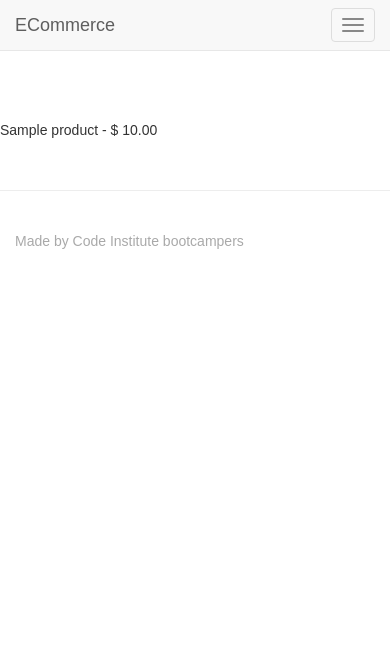
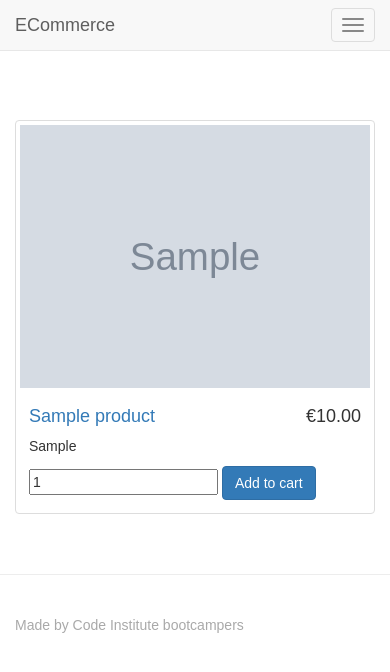
Before and after one commit to dmongey101/e-commerce, a Django app: page / in a window 390 px wide. Shown: the top 672 px of the page. Run offline with Django 3.2, Linux system fonts and the light colour scheme; tables that the repository leaves empty hold one stand-in row (values such as "Sample post"); grey boxes marked "Sample" are stand-in pictures; some libraries are stand-ins or nearby versions.

Commit message:
View list of products

```diff
--- a/ecommerce_project/settings/base.py
+++ b/ecommerce_project/settings/base.py
@@ -66,6 +66,7 @@ TEMPLATES = [
                 'django.template.context_processors.request',
                 'django.contrib.auth.context_processors.auth',
                 'django.contrib.messages.context_processors.messages',
+                'django.template.context_processors.media',
             ],
         },
     },
--- a/ecommerce_project/urls.py
+++ b/ecommerce_project/urls.py
@@ -14,14 +14,18 @@ Including another URLconf
 """
 from django.contrib import admin
 from django.urls import path, include
+from django.views.static import serve
+from django.conf import settings
 from accounts.views import signup, show_profile
-from products.views import product_list
+from products.views import product_list, show_product
 
 urlpatterns = [
     path('admin/', admin.site.urls),
     path('', product_list, name='home'),
+    path('product/<int:id>', show_product, name='product'),
     path('accounts/', include('django.contrib.auth.urls')),
     path('accounts/profile', show_profile, name='profile'),
     path('accounts/signup/', signup, name='signup'),
+    path('media/<path:path>', serve, {'document_root': settings.MEDIA_ROOT}),
 
 ]
--- /dev/null
+++ b/products/static/products/css/style.css
@@ -0,0 +1,4 @@
+.product_image {
+    width: 200px;
+    height: 300px;
+}
--- a/products/templates/products/index.html
+++ b/products/templates/products/index.html
@@ -1,9 +1,28 @@
-{% extends 'base.html' %}
+{% extends "base.html" %}
+
 {% block content %}
+    <div class="container-fluid">
+    <div class="row">
+    {% for product in products %}
+                    <div class="col-sm-4 col-lg-4 col-md-4">
+                        <div class="thumbnail">
+                            <img src="{{MEDIA_URL}}{{product.image}}" alt="">
+                            <div class="caption">
+                                <h4 class="pull-right">€{{product.price}}</h4>
+                                <h4><a href="{% url 'product' product.id %}">{{product.name}}</a>
+                                </h4>
+                                <p>{{product.brand}}</p>
 
-{% for product in products %}
-<p>{{ product.name }} -
-$ {{ product.price }}</p>
-{% endfor %}
+                                <form method="POST" action="#">
+                                    <input type="number" name="quantity" value="1"/>
+                                    <input class="btn btn-primary" type="submit" value="Add to cart"/>
+                                </form>
 
-{% endblock %}
+                            </div>
+                        </div>
+                    </div>
+    {% endfor %}
+    </div>
+    </div>
+
+{% endblock content %}
--- a/products/views.py
+++ b/products/views.py
@@ -1,4 +1,4 @@
-from django.shortcuts import render
+from django.shortcuts import render, get_object_or_404
 from products.models import Product
 
 # Create your views here.
@@ -6,3 +6,7 @@ from products.models import Product
 def product_list(request):
     products = Product.objects.all()
     return render(request, "products/index.html", {"products" : products})
+
+def show_product(request, id):
+    product = get_object_or_404(Product, pk=id)
+    return render(request, "products/product_details.html", {"product" : product})
--- a/static/css/style.css
+++ b/static/css/style.css
@@ -18,3 +18,8 @@ footer {
 .accountform {
     padding-top: 20px;
 }
+
+.product_image {
+    width: 200px;
+    height: 300px;
+}
```
Also changed, not shown: products/templates/products/product_details.html (added, +17 -0 lines).
